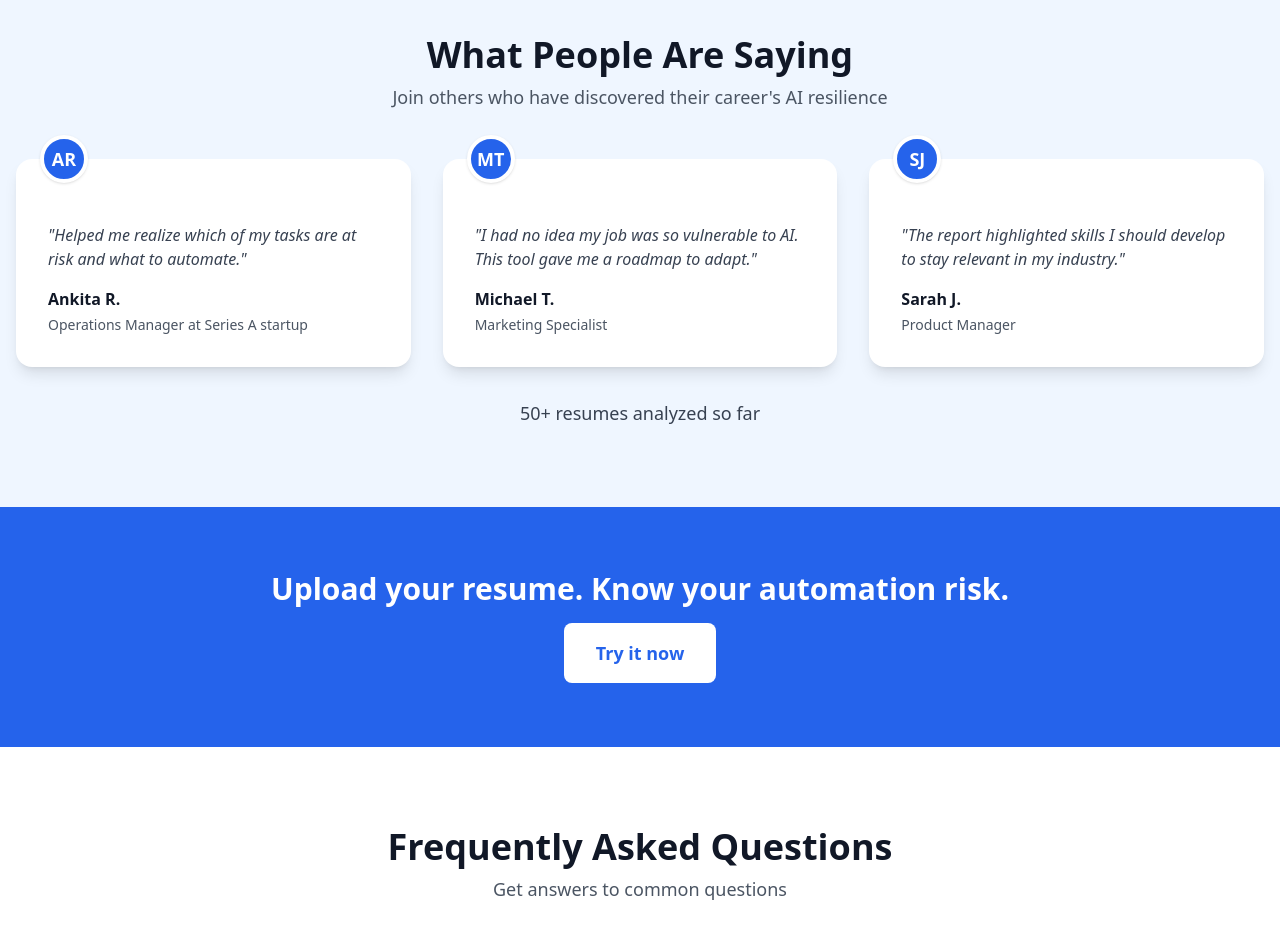
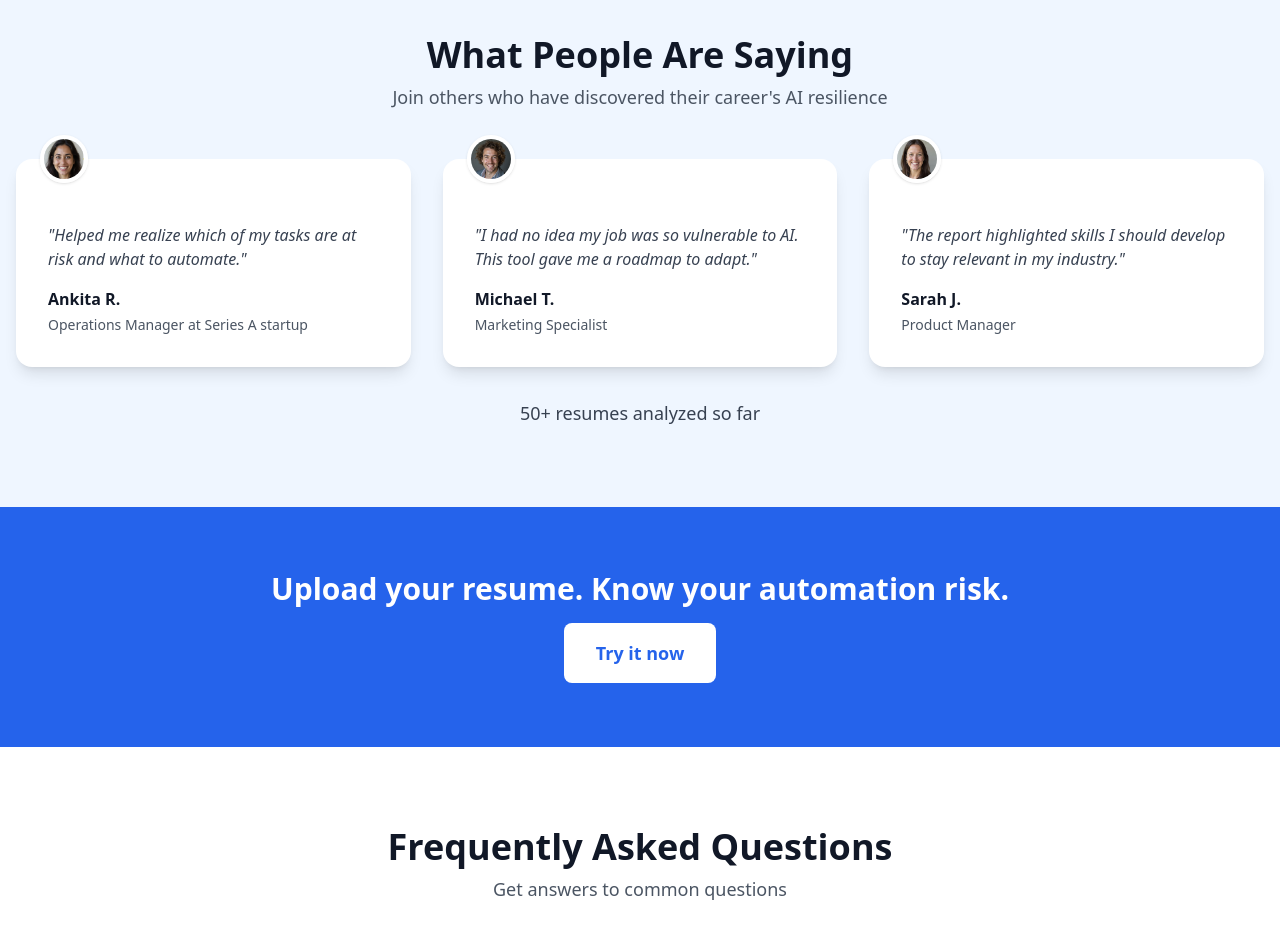
Before and after one commit to angshu-min-js/unautomated-home, a website: page index.html in a window 1280 px wide. Shown: the part 2540-3472 px from the top of the page. Drawn offline with nearby package versions, Linux system fonts and the light colour scheme.

Commit message:
Added testimonial images

```diff
--- a/index.html
+++ b/index.html
@@ -335,7 +335,7 @@
                 <!-- Testimonial 1 -->
                 <div class="bg-white rounded-2xl shadow-lg p-8 relative">
                     <div class="absolute -top-6 left-6">
-                        <span class="inline-flex items-center justify-center w-12 h-12 rounded-full bg-blue-600 text-white font-bold text-lg border-4 border-white shadow">AR</span>
+                        <img src="images/ankita-testimonial.jpg" alt="Ankita R." class="w-12 h-12 rounded-full border-4 border-white shadow object-cover">
                     </div>
                     <blockquote class="italic text-gray-700 mb-4 mt-8">"Helped me realize which of my tasks are at risk and what to automate."</blockquote>
                     <div class="font-bold text-gray-900 mb-1">Ankita R.</div>
@@ -344,7 +344,7 @@
                 <!-- Testimonial 2 -->
                 <div class="bg-white rounded-2xl shadow-lg p-8 relative">
                     <div class="absolute -top-6 left-6">
-                        <span class="inline-flex items-center justify-center w-12 h-12 rounded-full bg-blue-600 text-white font-bold text-lg border-4 border-white shadow">MT</span>
+                        <img src="images/michael-testimonial.jpg" alt="Michael T." class="w-12 h-12 rounded-full border-4 border-white shadow object-cover">
                     </div>
                     <blockquote class="italic text-gray-700 mb-4 mt-8">"I had no idea my job was so vulnerable to AI. This tool gave me a roadmap to adapt."</blockquote>
                     <div class="font-bold text-gray-900 mb-1">Michael T.</div>
@@ -353,7 +353,7 @@
                 <!-- Testimonial 3 -->
                 <div class="bg-white rounded-2xl shadow-lg p-8 relative">
                     <div class="absolute -top-6 left-6">
-                        <span class="inline-flex items-center justify-center w-12 h-12 rounded-full bg-blue-600 text-white font-bold text-lg border-4 border-white shadow">SJ</span>
+                        <img src="images/sarah-testimonial.jpg" alt="Sarah J." class="w-12 h-12 rounded-full border-4 border-white shadow object-cover">
                     </div>
                     <blockquote class="italic text-gray-700 mb-4 mt-8">"The report highlighted skills I should develop to stay relevant in my industry."</blockquote>
                     <div class="font-bold text-gray-900 mb-1">Sarah J.</div>
```
Also changed, not shown: images/ankita-testimonial.jpg (added), images/michael-testimonial.jpg (added), images/sarah-testimonial.jpg (added).
